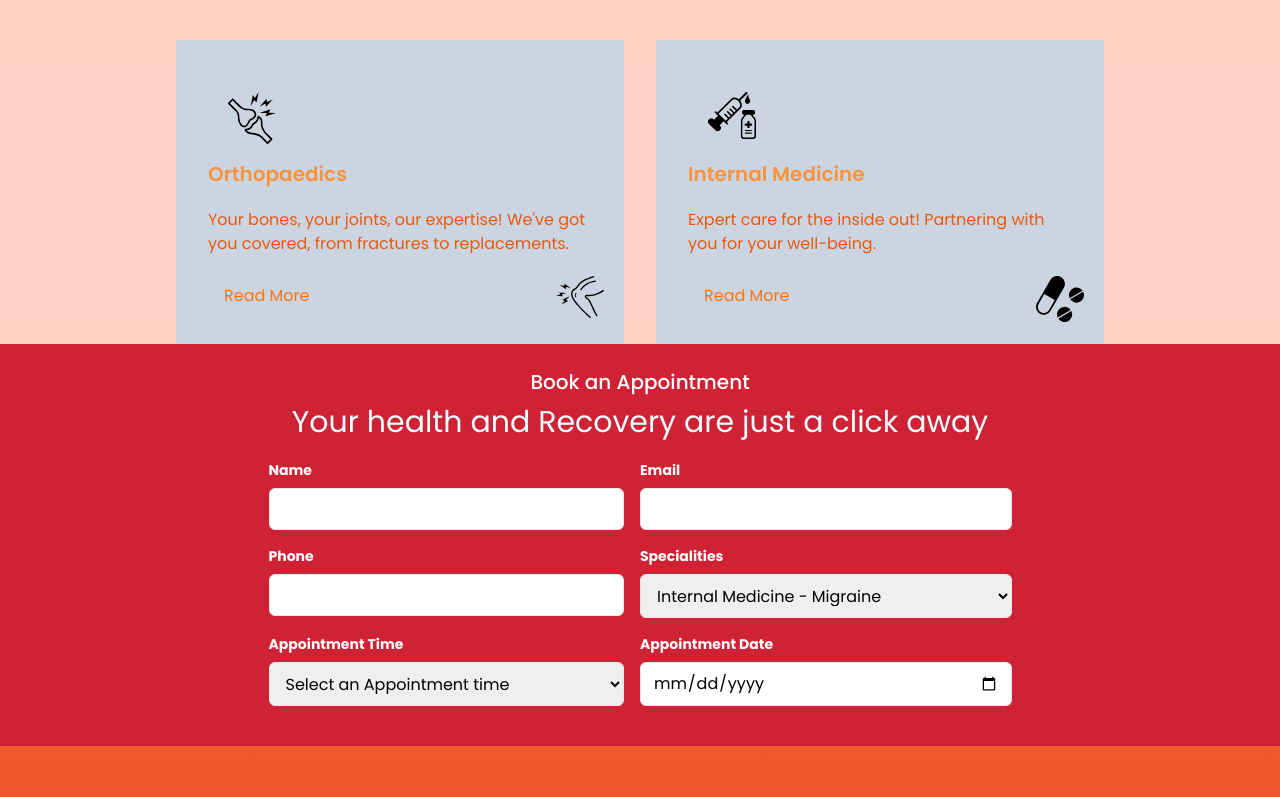
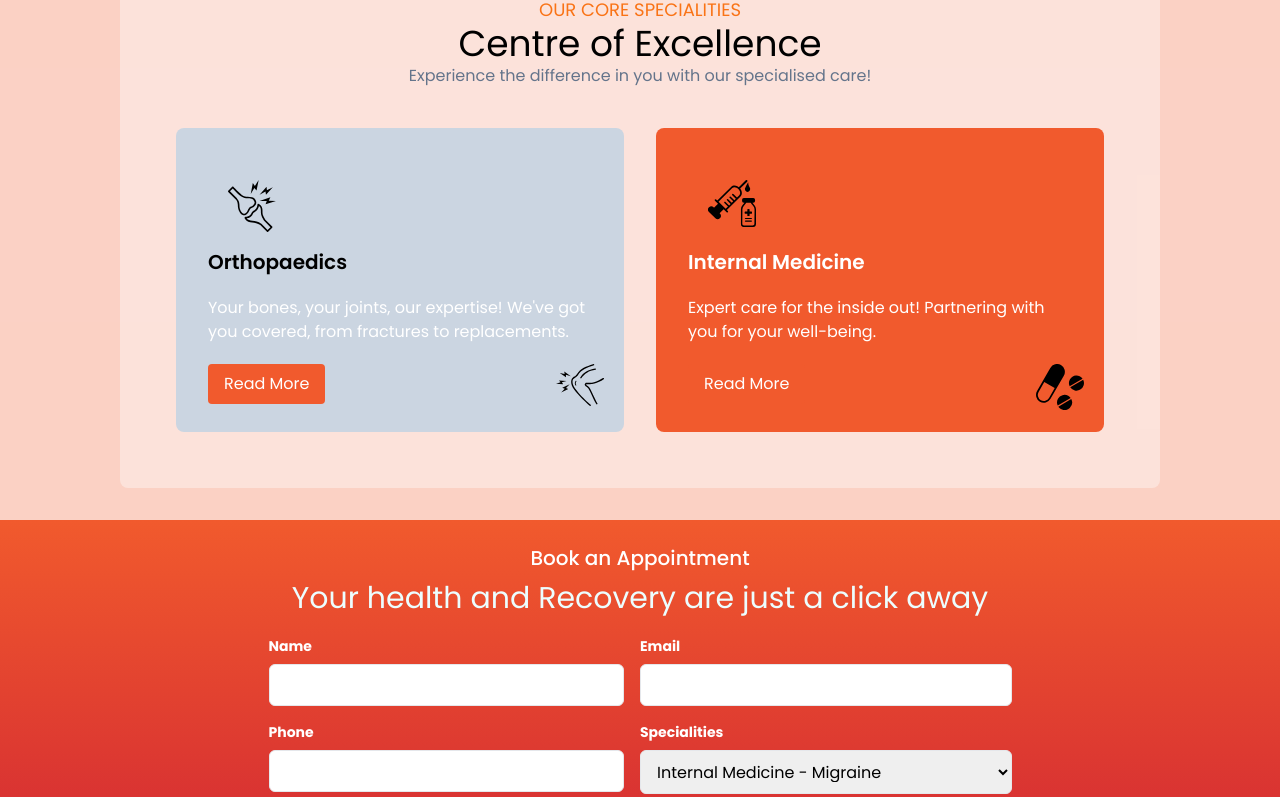
Before and after one commit to Dpnkrss/perfect-heal-clinic, a React (Vite) app in the folder frontend/: page / in a window 1280 px wide. Shown: the part 1203-2000 px from the top of the page. Built offline with nearby package versions, Linux system fonts and the light colour scheme; the HTML template or start-up script is replaced by a standard one.

Commit message:
put trasnparent card and colour fix on Speciaties and card component

```diff
--- a/frontend/src/components/AppointmentForm/AppointmentForm.jsx
+++ b/frontend/src/components/AppointmentForm/AppointmentForm.jsx
@@ -62,7 +62,12 @@ const AppointmentForm = () => {
   const todayDate = new Date().toISOString().split('T')[0];
   const timeSlots = generateTimeSlots();
   return (
-    <div className=' mx-w-[100%] p-6 bg-[#CF2234]'>
+    <div
+      className=' mx-w-[100%] p-6 bg-[#CF2234]'
+      style={{
+        background: 'linear-gradient(to bottom, #F15A2D, #CF2234)',
+      }}
+    >
       <h3 className='flex justify-center align-middle text-xl mb-2 font-medium text-white'>
         Book an Appointment
       </h3>
--- a/frontend/src/components/Card/Card.jsx
+++ b/frontend/src/components/Card/Card.jsx
@@ -1,27 +1,49 @@
-import { Link } from "react-router-dom";
+import { Link } from 'react-router-dom';
 
 // eslint-disable-next-line react/prop-types
 const Card = ({ title, content, linkTo, topImg, bottomImg }) => {
+  const bgColorClass =
+    title === 'Internal Medicine' ? 'bg-[#F15A2D]' : 'bg-slate-300';
+  const isInternalMedicine = title === 'Internal Medicine';
+  const textColorClass = title ? 'text-white' : 'text-black-300';
+  const titleColorClass = isInternalMedicine ? 'text-white' : 'text-black';
+  const linkTextColorClass = title ? 'text-white' : 'text-orange-500';
+  const linkBgColorClass = title ? 'bg-[#F15A2D]' : 'bg-slate-300';
+  console.log(title);
   return (
-    <div className="relative bg-slate-300 roundex x1 max-w-md  max-h-[19rem] p-8">
+    <div
+      className={`relative ${bgColorClass} roundex x1 max-w-md  max-h-[19rem] p-8 rounded-lg`}
+    >
       {topImg && (
-        <div className="top-0 left-0 w-12 h-12 m-5 block">
+        <div className='top-0 left-0 w-12 h-12 m-5 block'>
           <img src={topImg} />
         </div>
       )}
-      <div className="text-left mb-5">
-        <h2 className="text-xl font-semibold text-orange-400">{title}</h2>
+      <div className='text-left mb-5'>
+        <h2
+          className={`text-xl font-semibold ${
+            isInternalMedicine ? 'text-white' : 'text-black'
+          }`}
+        >
+          {title}
+        </h2>
       </div>
-      <div className="text-orange-600 mb-5">{content}</div>
+      <div
+        className={`mb-5 ${textColorClass} ${
+          isInternalMedicine ? 'text-white' : 'text-black'
+        } `}
+      >
+        {content}
+      </div>
       {bottomImg && (
-        <div className="absolute bottom-0 right-0 w-12 h-12 m-5">
+        <div className='absolute bottom-0 right-0 w-12 h-12 m-5'>
           <img src={bottomImg} />
         </div>
       )}
-      <div className="mb-4">
+      <div className='mb-4'>
         <Link
           to={linkTo}
-          className="text-orange-500 inline-block px-4 py-2 bg-slate-300 rounded transition duration-300 hover:bg-blue-500 focus:outline-none focus:bg-blue-500"
+          className={`inline-block px-4 py-2 ${linkBgColorClass} ${linkTextColorClass} rounded transition duration-300 hover:bg-blue-500 focus:outline-none focus:bg-blue-500`}
         >
           Read More
         </Link>
--- a/frontend/src/components/Specialities/Specialities.jsx
+++ b/frontend/src/components/Specialities/Specialities.jsx
@@ -1,39 +1,41 @@
-import Card from "../Card/Card";
-import ortho1 from "../../assets/ortho1.svg";
-import ortho2 from "../../assets/ortho2.svg";
-import im1 from "../../assets/im1.svg";
-import im2 from "../../assets/im2.svg";
+import Card from '../Card/Card';
+import ortho1 from '../../assets/ortho1.svg';
+import ortho2 from '../../assets/ortho2.svg';
+import im1 from '../../assets/im1.svg';
+import im2 from '../../assets/im2.svg';
 const Specialities = () => {
   const topImg = ortho1;
   const bottomImg = ortho2;
   const topImg1 = im1;
   const bottomImg1 = im2;
-  const orthoPage = "/orthopaedics-sports-injuries";
-  const internalMedPage = "/internal-medicine";
+  const orthoPage = '/orthopaedics-sports-injuries';
+  const internalMedPage = '/internal-medicine';
   return (
-    <div className="flex flex-col justify-center items-center bg-[#f15a2d47]">
-      <p className="text-orange-500 uppercase text-lg mt-5">
+    <div className='flex flex-col justify-center items-center bg-[#f15a2d47]'>
+      <div className='outterbox flex flex-col justify-center items-center relative bg-[#FFFFFF60] bg-opacity-30 bg-opacity-90 rounded-lg mt-8 my-8 p-14 '>
+        <p className='text-orange-500 uppercase text-lg mt-5'>
           our core specialities
         </p>
-      <h3 className="text-4xl">Centre of Excellence</h3>
-      <p className="text-slate-500 mb-10">
+        <h3 className='text-4xl'>Centre of Excellence</h3>
+        <p className='text-slate-500 mb-10'>
           Experience the difference in you with our specialised care!
         </p>
-      <div className="flex justify-between gap-x-8">
+        <div className='flex justify-between gap-x-8'>
           <Card
-          title="Orthopaedics"
+            title='Orthopaedics'
             content="Your bones, your joints, our expertise! We've got you covered, from fractures to replacements."
             topImg={topImg}
             bottomImg={bottomImg}
             linkTo={orthoPage}
           />
           <Card
-          title="Internal Medicine"
-          content="Expert care for the inside out! Partnering with you for your well-being."
+            title='Internal Medicine'
+            content='Expert care for the inside out! Partnering with you for your well-being.'
             topImg={topImg1}
             bottomImg={bottomImg1}
             linkTo={internalMedPage}
-        />{" "}
+          />{' '}
+        </div>
       </div>
     </div>
   );
```
Lines whose indentation alone changed are shown as unchanged.
